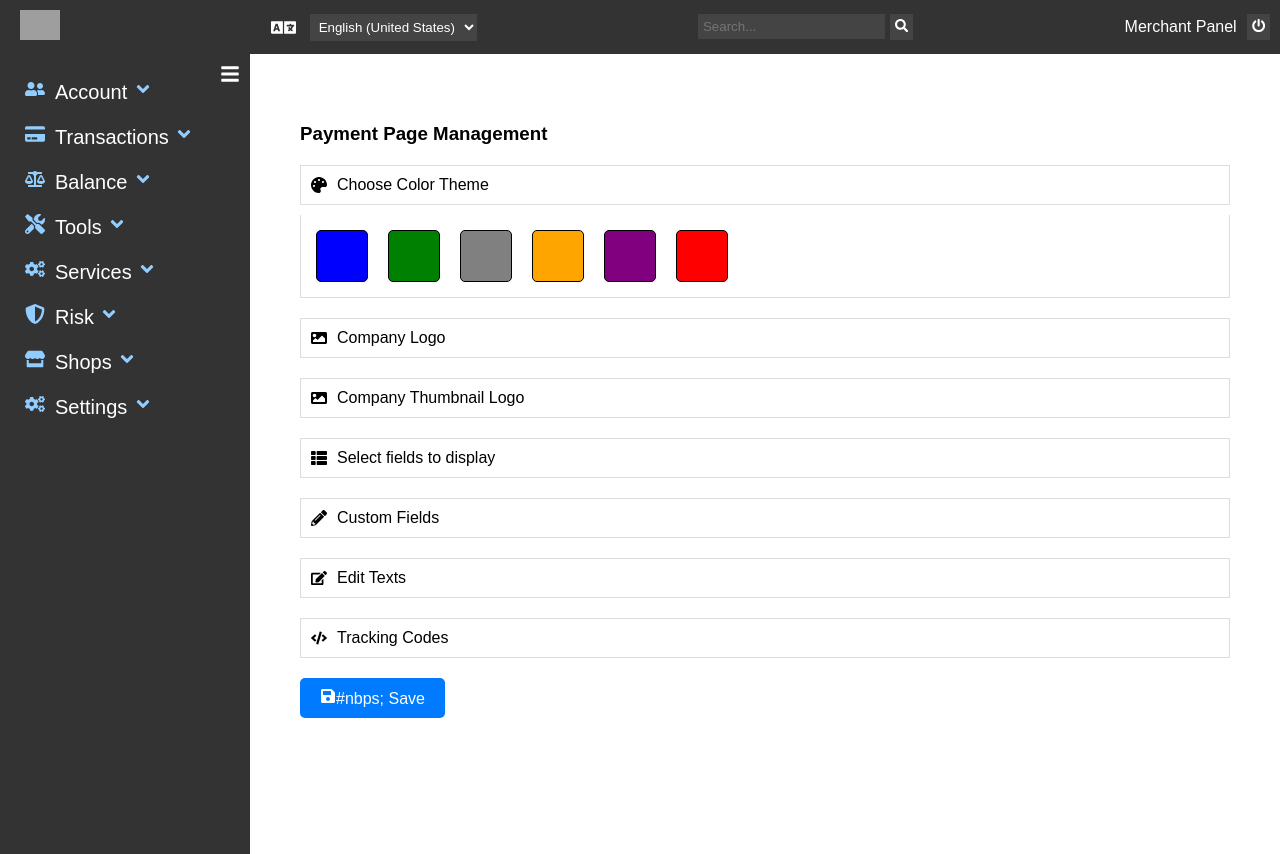
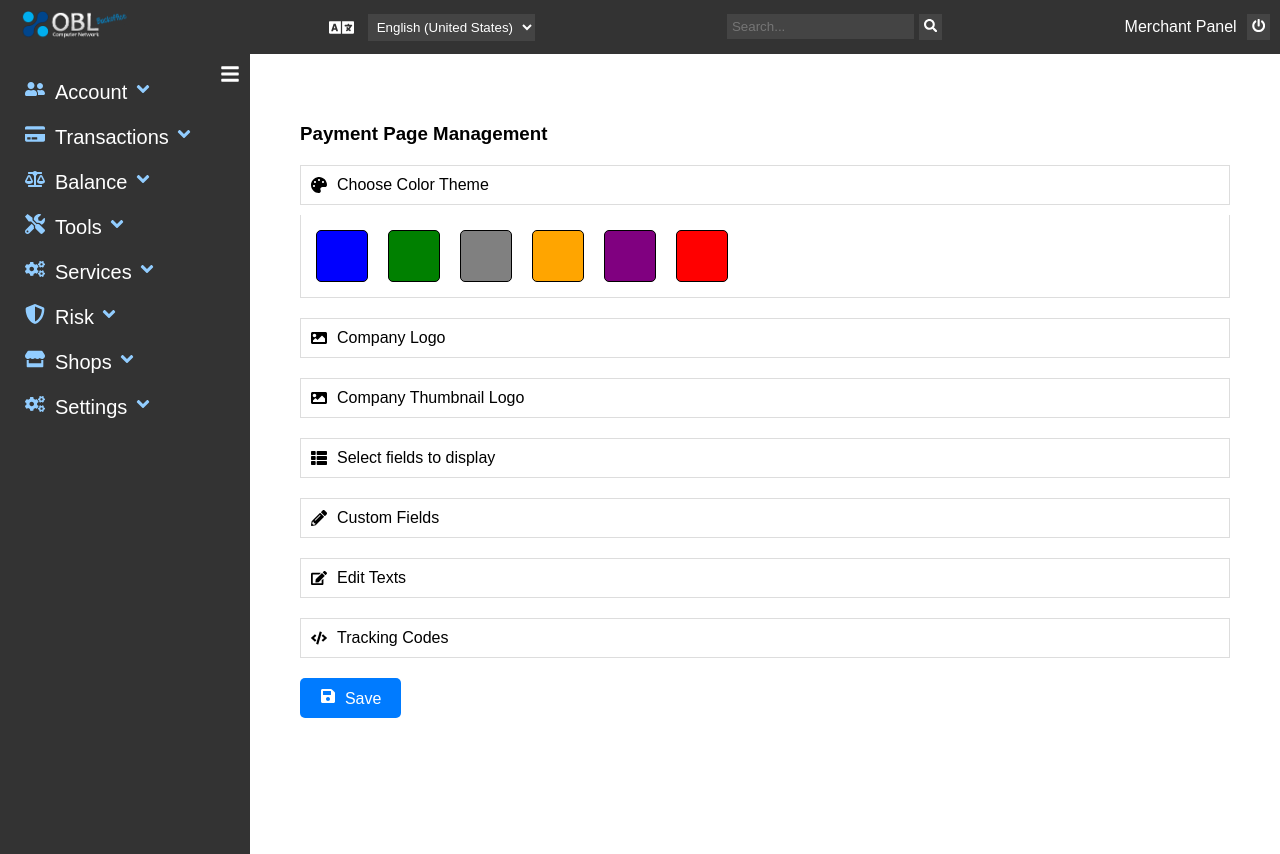
Before and after one commit to KamleshKumar427/PBTPaymentSolutions_New_Stack, a React (Vite) app in the folder Frontend/: page /PaymentPage in a window 1280 px wide. Built offline with nearby package versions, Linux system fonts and the light colour scheme; grey boxes are pictures that could not be loaded.

Commit message:
Added further functionalities in merchant Panel 5

```diff
--- a/Frontend/src/Components/Navbar.jsx
+++ b/Frontend/src/Components/Navbar.jsx
@@ -1,7 +1,7 @@
 import React from 'react';
 import './Navbar.css';
 import { FaSearch, FaPowerOff, FaLanguage } from 'react-icons/fa';
-import Logo from "../public/static/logo.png";
+import Logo from '/public/static/logo.png'; // Adjusted path
 
 const NavBar = () => {
   return (
--- a/Frontend/src/Pages/PaymentPage.jsx
+++ b/Frontend/src/Pages/PaymentPage.jsx
@@ -236,7 +236,7 @@ const PaymentPageManagement = () => {
 
       <button className="save-button">
         <FaSave/>
-        #nbps;
+        &nbsp;
         Save
       </button>
     </div>
```
